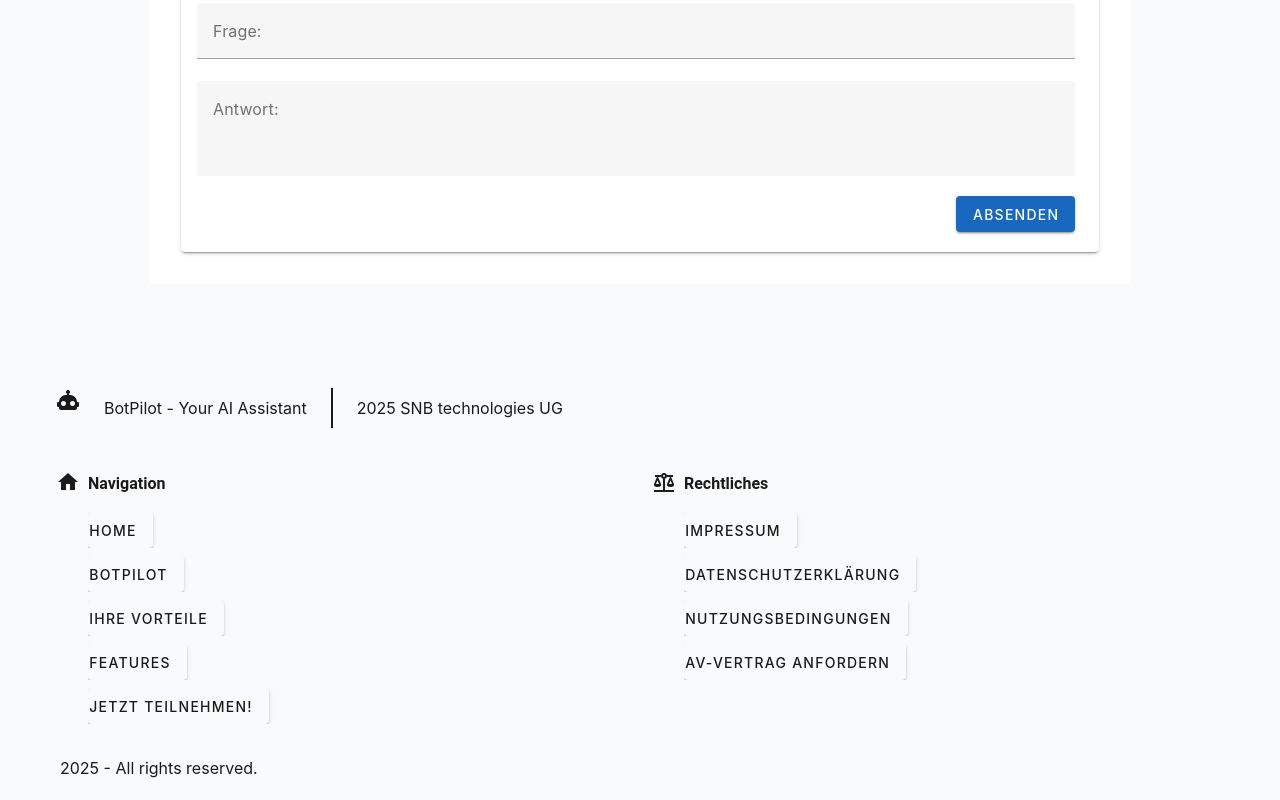
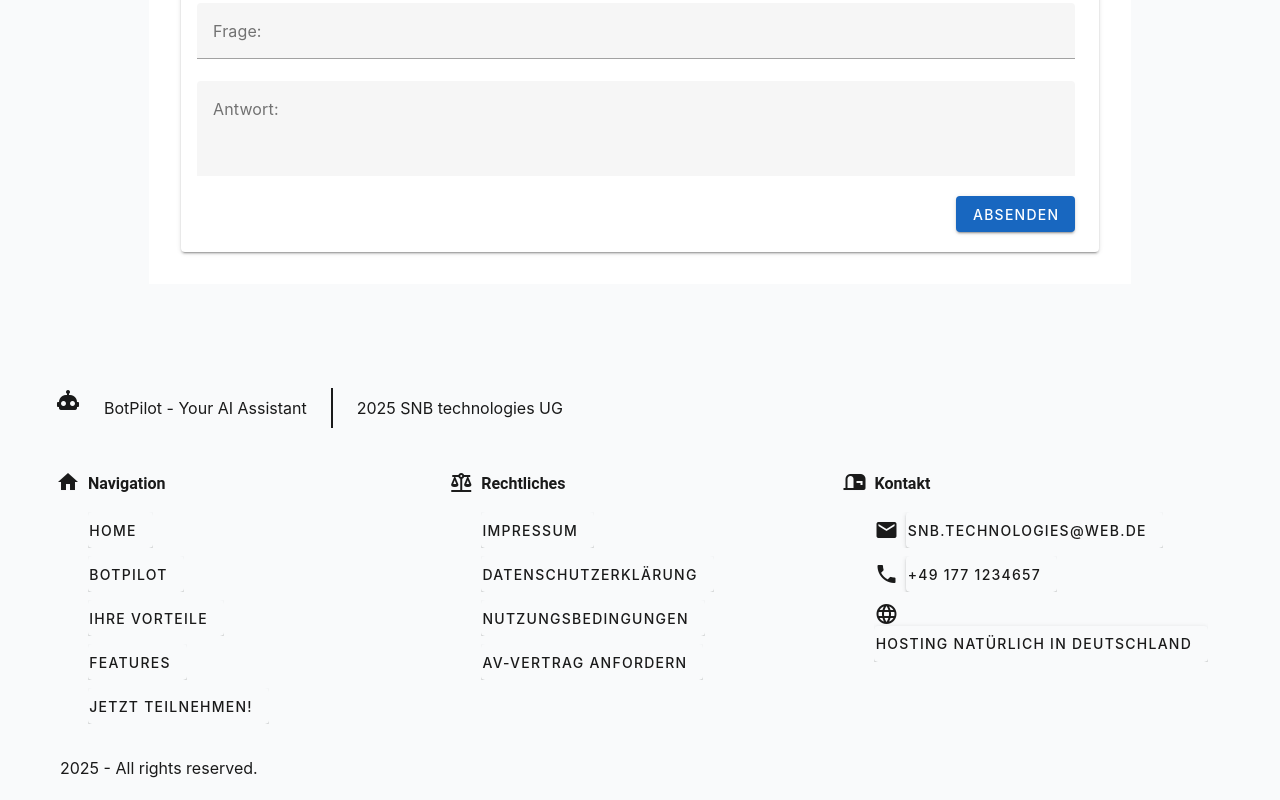
Before and after one commit to normanboettcher/BotPilot, a Vue app in the folder bot-pilot-web/chatme-web-app/: page / in a window 1280 px wide. Shown: the part 2577-3377 px from the top of the page. Built offline with nearby package versions, Linux system fonts and the light colour scheme.

Commit message:
Added - FooterKontaktList

```diff
--- a/bot-pilot-web/chatme-web-app/src/components/footer/BotPilotFooter.vue
+++ b/bot-pilot-web/chatme-web-app/src/components/footer/BotPilotFooter.vue
@@ -4,6 +4,7 @@ import FooterProductItem from '@components/footer/FooterProductItem.vue';
 import FooterItemList from '@components/footer/FooterItemList.vue';
 import FooterNavigationList from '@components/footer/FooterNavigationList.vue';
 import FooterRechtlichesList from '@components/footer/FooterRechtlichesList.vue';
+import FooterKontaktList from '@components/footer/FooterKontaktList.vue';
 
 const dateItem = `${new Date().getFullYear()}` + ' - All rights reserved.';
 </script>
@@ -17,6 +18,7 @@ const dateItem = `${new Date().getFullYear()}` + ' - All rights reserved.';
       <v-row class="d-flex">
         <footer-navigation-list />
         <footer-rechtliches-list />
+        <footer-kontakt-list />
       </v-row>
       <v-row class="d-flex">
         <footer-item :title="dateItem" />
--- a/bot-pilot-web/chatme-web-app/src/components/footer/FooterItem.vue
+++ b/bot-pilot-web/chatme-web-app/src/components/footer/FooterItem.vue
@@ -4,6 +4,7 @@ import { defineProps, defineEmits } from 'vue';
 defineProps<{
   title: string;
   clickable?: boolean;
+  icon?: string;
 }>();
 const emit = defineEmits<{
   (event: 'footer:click'): void;
@@ -11,7 +12,8 @@ const emit = defineEmits<{
 </script>
 
 <template>
-  <v-list-item>
+  <v-list-item class="d-flex">
+    <v-icon class="mr-2" v-if="icon" :icon="icon" />
     <v-btn v-if="clickable" @click="emit('footer:click')" class="footer-select-item pl-0"
       >{{ title }}
     </v-btn>
--- /dev/null
+++ b/bot-pilot-web/chatme-web-app/src/components/footer/FooterKontaktList.vue
@@ -0,0 +1,16 @@
+<script setup lang="ts">
+import FooterItemList from '@components/footer/FooterItemList.vue';
+import FooterItem from '@components/footer/FooterItem.vue';
+</script>
+
+<template>
+  <footer-item-list title="Kontakt" icon="mdi-mailbox-open">
+    <template #FooterItems>
+      <footer-item title="snb.technologies@web.de" icon="mdi-email" clickable />
+      <footer-item title="+49 177 1234657" clickable icon="mdi-phone" />
+      <footer-item title="Hosting natürlich in Deutschland" clickable icon="mdi-web" />
+    </template>
+  </footer-item-list>
+</template>
+
+<style scoped></style>
```
